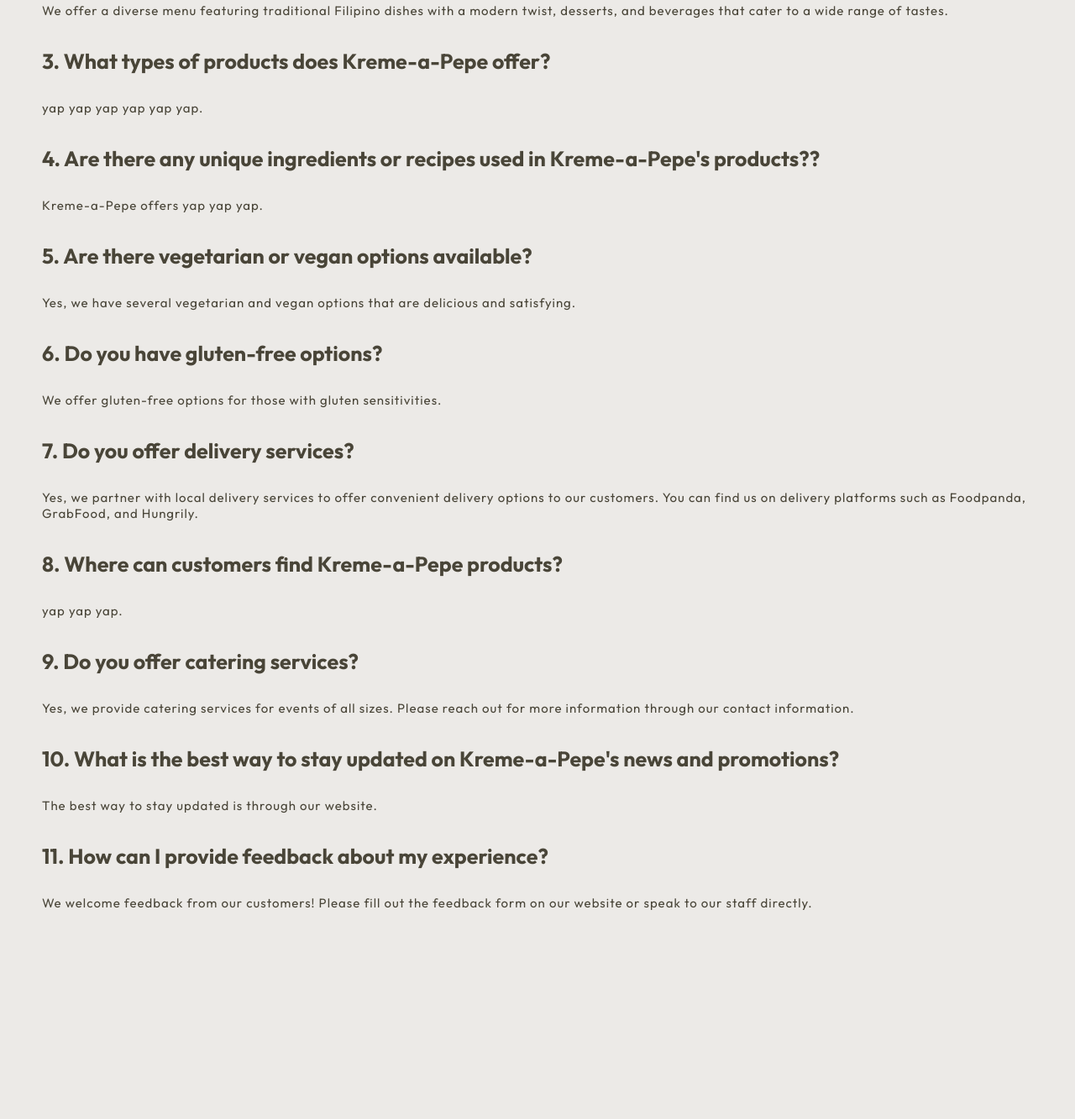
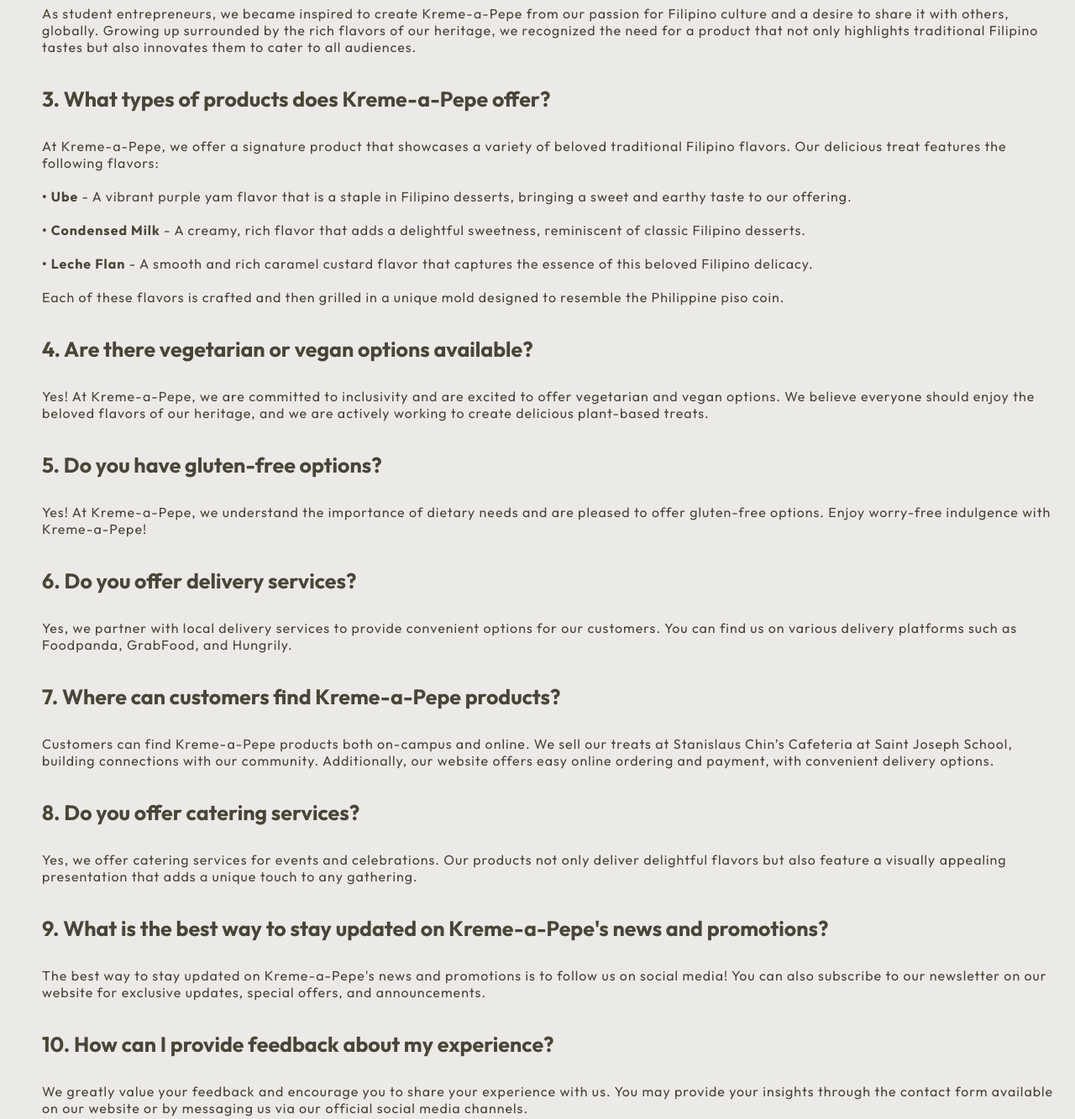
Before and after one commit to propelleeerr/kreme-a-pepeee-DRAFT-, a plain HTML site: page FAQs.html in a window 1280 px wide. Shown: the part 500-1833 px from the top of the page at 84% size. Before the commit the page ends 1620 px from the top, so only its background shows below. Drawn offline with Linux system fonts and the light colour scheme.

Commit message:
Update FAQs.html

```diff
--- a/FAQs.html
+++ b/FAQs.html
@@ -173,7 +173,7 @@
       color: #494538;
       font-family: 'Outfit', sans-serif;
       letter-spacing: 1px;
-      font-size: 15px;
+      font-size: 16px;
       margin-top: 5px; /* Add top margin for additional spacing */
     }
 
@@ -266,39 +266,59 @@
   celebrating and promoting Filipino heritage through its unique offerings.</p>
 
   <p class="content question">2. What inspired the creation of Kreme-a-Pepe?</p>
-  <p class="answers-content answer">We offer a diverse menu featuring traditional Filipino dishes with a modern twist,
-  desserts, and beverages that cater to a wide range of tastes.</p>
+  <p class="answers-content answer">As student entrepreneurs, we became inspired to create Kreme-a-Pepe
+    from our passion for Filipino culture and a desire to share it with others, globally. Growing up
+    surrounded by the rich flavors of our heritage, we recognized the need for a product that not only
+    highlights traditional Filipino tastes but also innovates them to cater to all audiences.</p>
 
   <p class="content question">3. What types of products does Kreme-a-Pepe offer?</p>
-  <p class="answers-content answer">yap yap yap yap yap yap.</p>
+  <p class="answers-content answer">At Kreme-a-Pepe, we offer a signature product that showcases a variety
+    of beloved traditional Filipino flavors. Our delicious treat features the following flavors:<br>
+    <br>
+    <b>• Ube</b> - A vibrant purple yam flavor that is a staple in Filipino desserts, bringing a sweet and
+    earthy taste to our offering.<br>
+    <br>
+    <b>• Condensed Milk</b> - A creamy, rich flavor that adds a delightful sweetness, reminiscent of
+    classic Filipino desserts.<br>
+    <br>
+    <b>• Leche Flan</b> - A smooth and rich caramel custard flavor that captures the essence of this
+    beloved Filipino delicacy.<br>
+    <br>
+    Each of these flavors is crafted and then grilled in a unique mold designed to resemble
+    the Philippine piso coin.</p>
 
-  <p class="content question">4. Are there any unique ingredients or recipes used in Kreme-a-Pepe's products??</p>
-  <p class="answers-content answer">Kreme-a-Pepe offers yap yap yap.</p>
+  <p class="content question">4. Are there vegetarian or vegan options available?</p>
+  <p class="answers-content answer">Yes! At Kreme-a-Pepe, we are committed to inclusivity and are
+    excited to offer vegetarian and vegan options. We believe everyone should enjoy the beloved
+    flavors of our heritage, and we are actively working to create delicious plant-based treats.</p>
 
-  <p class="content question">5. Are there vegetarian or vegan options available?</p>
-  <p class="answers-content answer">Yes, we have several vegetarian and vegan options that are
-    delicious and satisfying.</p>
+  <p class="content question">5. Do you have gluten-free options?</p>
+  <p class="answers-content answer">Yes! At Kreme-a-Pepe, we understand the importance of dietary
+    needs and are pleased to offer gluten-free options. Enjoy worry-free indulgence with Kreme-a-Pepe!</p>
 
-  <p class="content question">6. Do you have gluten-free options?</p>
-  <p class="answers-content answer">We offer gluten-free options for those with gluten sensitivities.</p>
-
-  <p class="content question">7. Do you offer delivery services?</p>
-  <p class="answers-content answer">Yes, we partner with local delivery services to offer convenient delivery options to our customers.
-    You can find us on delivery platforms such as Foodpanda, GrabFood, and Hungrily.
+  <p class="content question">6. Do you offer delivery services?</p>
+  <p class="answers-content answer">Yes, we partner with local delivery services to provide convenient
+    options for our customers. You can find us on various delivery platforms such as Foodpanda,
+    GrabFood, and Hungrily.
   </p>
 
-  <p class="content question">8. Where can customers find Kreme-a-Pepe products?</p>
-  <p class="answers-content answer">yap yap yap.</p>
+  <p class="content question">7. Where can customers find Kreme-a-Pepe products?</p>
+  <p class="answers-content answer">Customers can find Kreme-a-Pepe products both on-campus and online.
+    We sell our treats at Stanislaus Chin’s Cafeteria at Saint Joseph School, building connections with our community. Additionally, our website offers easy online ordering and payment, with convenient delivery options.</p>
 
-  <p class="content question">9. Do you offer catering services?</p>
-  <p class="answers-content answer">Yes, we provide catering services for events of all sizes. Please
-    reach out for more information through our contact information.</p>
+  <p class="content question">8. Do you offer catering services?</p>
+  <p class="answers-content answer">Yes, we offer catering services for events and celebrations.
+    Our products not only deliver delightful flavors but also feature a visually appealing presentation
+    that adds a unique touch to any gathering.</p>
 
-  <p class="content question">10. What is the best way to stay updated on Kreme-a-Pepe's news and promotions?</p>
-  <p class="answers-content answer">The best way to stay updated is through our website.</p>
+  <p class="content question">9. What is the best way to stay updated on Kreme-a-Pepe's news and promotions?</p>
+  <p class="answers-content answer">The best way to stay updated on Kreme-a-Pepe's news and promotions
+    is to follow us on social media! You can also subscribe to our newsletter on our website for
+    exclusive updates, special offers, and announcements.</p>
 
-  <p class="content question">11. How can I provide feedback about my experience?</p>
-  <p class="answers-content answer">We welcome feedback from our customers! Please fill out the
-  feedback form on our website or speak to our staff directly.</p>
+  <p class="content question">10. How can I provide feedback about my experience?</p>
+  <p class="answers-content answer">We greatly value your feedback and encourage you to share
+    your experience with us. You may provide your insights through the contact form available
+    on our website or by messaging us via our official social media channels.</p>
 </body>
 </html>
```
